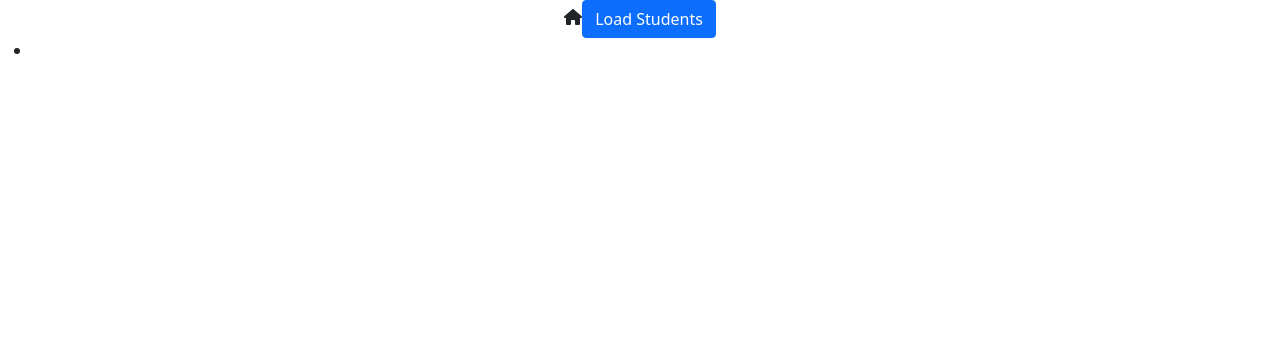
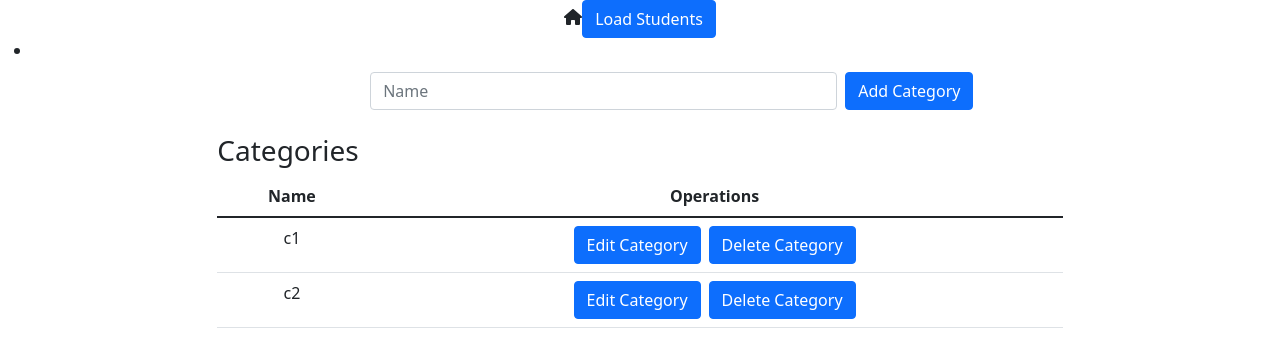
Before and after one commit to pawel51/NewsReactApp, a React (Create React App) app: page /categories in a window 1280 px wide. Shown: the top 358 px of the page. Built offline with nearby package versions, Linux system fonts and the light colour scheme; no server answers.

Commit message:
Add categoryAPICalls and CRUD Categories page

```diff
--- a/package.json
+++ b/package.json
@@ -15,6 +15,7 @@
     "react": "^18.1.0",
     "react-bootstrap": "^2.4.0",
     "react-dom": "^18.1.0",
+    "react-router-dom": "^6.3.0",
     "react-scripts": "5.0.1",
     "unfetch": "^4.2.0",
     "web-vitals": "^2.1.4"
--- a/src/App.js
+++ b/src/App.js
@@ -5,6 +5,8 @@ import {useEffect, useState} from "react";
 import {getAllUsers, login} from "./client/client";
 import {ACCESS_TOKEN_NAME, REFRESH_TOKEN_NAME} from "./constants";
 import {Button, Col, Container, Row} from "react-bootstrap";
+import Categories from "./components/categories/categories"
+import {BrowserRouter as Router, Routes, Route } from 'react-router-dom';
 
 function App() {
     const [users, setUsers] = useState([
@@ -48,7 +50,7 @@ function App() {
             <FaIcon icon={faHome} className={"text-lg-center"}/>
             <Button onClick={loadStudents}>Load Students</Button>
             <ul>
-                {users.map((v,index) => {
+                {users.map((v ,index) => {
                     return (
                         <li key={index}>
                             <Container>
@@ -61,6 +63,11 @@ function App() {
                     )
                 })}
             </ul>
+            <Router>
+                <Routes>
+                    <Route path="/categories" element={<Categories/>} exact/>
+                </Routes>
+            </Router>
         </div>
     );
 }
--- /dev/null
+++ b/src/components/categories/categories.js
@@ -0,0 +1,184 @@
+import '../../App.css';
+import "bootstrap/dist/css/bootstrap.min.css";
+import "bootstrap/dist/js/bootstrap.js";
+import {BrowserRouter as Router, Switch, Route } from 'react-router-dom';
+import {faHome} from "@fortawesome/free-solid-svg-icons";
+import {FontAwesomeIcon as FaIcon} from "@fortawesome/react-fontawesome";
+import {useEffect, useState} from "react";
+import {Button, Modal, Col, Container, Row} from "react-bootstrap";
+import {addCategory, deleteCategory, editCategory, getAllCategories} from "./categoryAPICalls";
+
+function Categories() {
+
+    //loadCategoriesOnStart
+    useEffect(() => {
+        getAllCategories()
+            .then(data => {
+                setCategories(data)
+            })
+            .catch(err => {
+                console.log(err.response)
+            })
+    }, []);
+
+    //Modal
+    const [show, setShow] = useState(false);
+    const handleShow = (value, id, name) => {
+        setShow(value);
+        let category = {id: id, name: name};
+        setCategoryEdit(category);
+    }
+
+    //Category for put
+    const [dataEdit, setCategoryEdit] = useState([
+        {
+            id: "",
+            name: ""
+        }
+    ])
+    //Category for get
+    const [dataOutput, setCategories] = useState([
+        {
+            "id": 1,
+            "name": "c1"
+        },
+        {
+            "id": 2,
+            "name": "c2"
+        }
+    ])
+    //Category for post
+    const [dataInput, setCategory] = useState([
+        {
+            name: ""
+        }
+    ])
+    //submit form handler (post method)
+    const submitHandler = (e) => {
+        e.preventDefault();
+        addCategory(dataInput.name).then(function (){
+            getAllCategories()
+                .then(data => {
+                    setCategories(data)
+                })
+                .catch(err => {
+                    console.log(err.response)
+                })
+        })
+            .catch(function (error) {
+                console.log(error);
+            });
+    }
+    //add category input
+    const changeHandler = (e) => {
+        let category = {name: e.target.value};
+        setCategory(category);
+    }
+    //edit category input (in modal)
+    const changeEditHandler = (e) => {
+        let category = {id: dataEdit.id, name: e.target.value};
+        setCategoryEdit(category);
+    }
+    //put method
+    const editHandler = (id, name) => {
+        editCategory(id, name).then(function (){
+            getAllCategories()
+                .then(data => {
+                    setCategories(data)
+                    setShow(false)
+                })
+                .catch(err => {
+                    console.log(err.response)
+                })
+        })
+            .catch(function (error) {
+                console.log(error);
+            });
+    }
+    //delete method
+    const deleteHandler = (id) => {
+        deleteCategory(id).then(function (){
+            getAllCategories()
+                .then(data => {
+                    setCategories(data)
+                })
+                .catch(err => {
+                    console.log(err.response)
+                })
+            })
+            .catch(function (error) {
+                console.log(error);
+            });
+    }
+
+    //page
+    return (
+        <div className="row">
+            <div className="col-2"></div>
+            <div className="col-8">
+                <div className="row">
+                    <div className="col-2"></div>
+                    <div className="col-10">
+                        <form onSubmit={submitHandler}>
+                            <div className="d-flex">
+                                <div className="col-8 mx-2">
+                                    <input onChange={changeHandler} type="text" className="form-control" placeholder="Name" value={dataOutput.name}/>
+                                </div>
+                                <div className="">
+                                    <button type="submit" className="btn btn-primary">Add Category</button>
+                                </div>
+                            </div>
+                        </form>
+                    </div>
+                </div>
+                <div className="row mt-4">
+                    <div className="col-12">
+                        <h3 className="float-start">Categories</h3>
+                    </div>
+                </div>
+                <div className="row">
+                    <div className="col-12">
+                        <table className="table">
+                            <thead>
+                            <tr>
+                                <th>Name</th>
+                                <th>Operations</th>
+                            </tr>
+                            </thead>
+                            <tbody>
+                            {dataOutput.map((category) => (
+                                <tr key={category.id}>
+                                    <td>{category.name}</td>
+                                    <td>
+                                        <button onClick={() => handleShow(true, category.id, category.name)} className="btn btn-primary me-2">Edit Category</button>
+                                        <button onClick={() => deleteHandler(category.id)} className="btn btn-primary">Delete Category</button>
+                                    </td>
+                                </tr>
+                            ))}
+                            </tbody>
+                        </table>
+                    </div>
+                </div>
+            </div>
+            <div className="col-2"></div>
+            <Modal show={show}>
+                <Modal.Header closeButton>
+                    <Modal.Title>Login Form</Modal.Title>
+                </Modal.Header>
+                <Modal.Body>
+                    <div className="col-2"></div>
+                    <div className="col-8">
+                        <input onChange={changeEditHandler} type="text" className="form-control" placeholder="Name" value={dataEdit.name}/>
+                    </div>
+                    <div className="col-2"></div>
+                </Modal.Body>
+                <Modal.Footer>
+                    <Button onClick={() => handleShow(false)} variant="secondary">Close Modal</Button>
+                    <Button onClick={() => editHandler(dataEdit.id, dataEdit.name)} variant="primary">Accept</Button>
+                </Modal.Footer>
+            </Modal>
+        </div>
+        );
+}
+
+export default Categories;
--- /dev/null
+++ b/src/components/categories/categoryAPICalls.js
@@ -0,0 +1,60 @@
+import axios from "axios"
+import {ACCESS_TOKEN_NAME, API_BASE_URL} from "../../constants";
+import qs from "qs";
+
+export const getAllCategories = async () => {
+    const config = {
+        method: 'get',
+        url: `${API_BASE_URL}/api/categories`,
+        headers: {
+            'Authorization': `Bearer ${localStorage.getItem(ACCESS_TOKEN_NAME)}`,
+            'Content-Type': 'application/json'
+        }
+    };
+    const response = await axios(config)
+    return response.data
+}
+
+export const addCategory = async (name) => {
+    const config = {
+        method: 'post',
+        headers: {
+            'Authorization': `Bearer ${localStorage.getItem(ACCESS_TOKEN_NAME)}`,
+            'Content-Type': 'application/json'
+        }
+    };
+    const response = await axios.post(`${API_BASE_URL}/api/categories`,{
+        name: name
+    },config);
+    return response;
+
+}
+
+export const deleteCategory = async (id) => {
+    const config = {
+        method: 'delete',
+        headers: {
+            'Authorization': `Bearer ${localStorage.getItem(ACCESS_TOKEN_NAME)}`,
+            'Content-Type': 'application/json'
+        }
+    };
+    const url = API_BASE_URL + '/api/categories/' + id;
+    const response = await axios.delete(url,config);
+    return response;
+}
+
+export const editCategory = async (id, name) => {
+    const config = {
+        method: 'put',
+        headers: {
+            'Authorization': `Bearer ${localStorage.getItem(ACCESS_TOKEN_NAME)}`,
+            'Content-Type': 'application/json'
+        }
+    };
+    const url = API_BASE_URL + '/api/categories/' + id;
+    const response = await axios.put(url, {
+        id: id,
+        name: name
+    }, config);
+    return response;
+}
```
Also changed, not shown: 1 other file (tests, documents, lock files or other folders).
